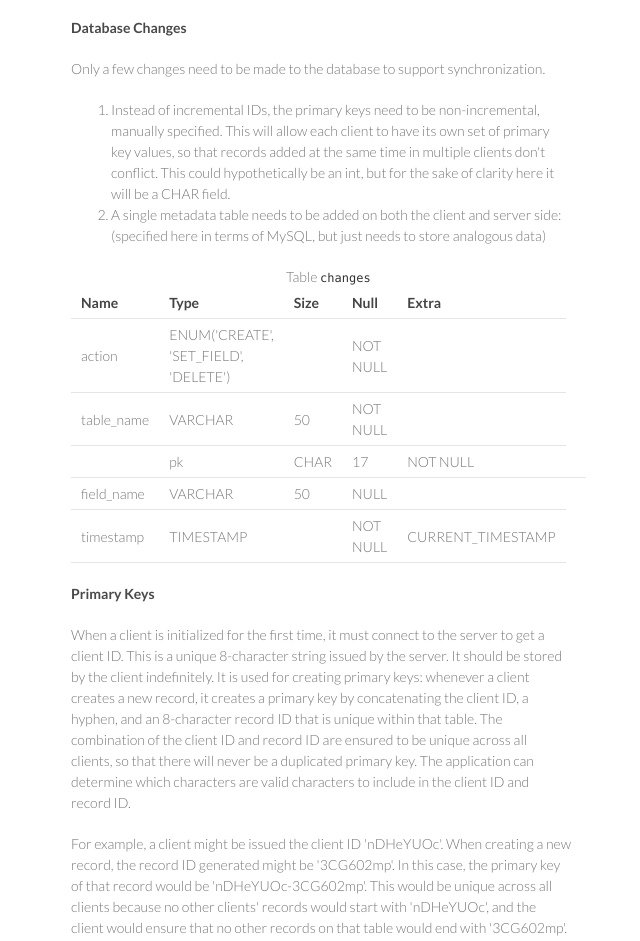
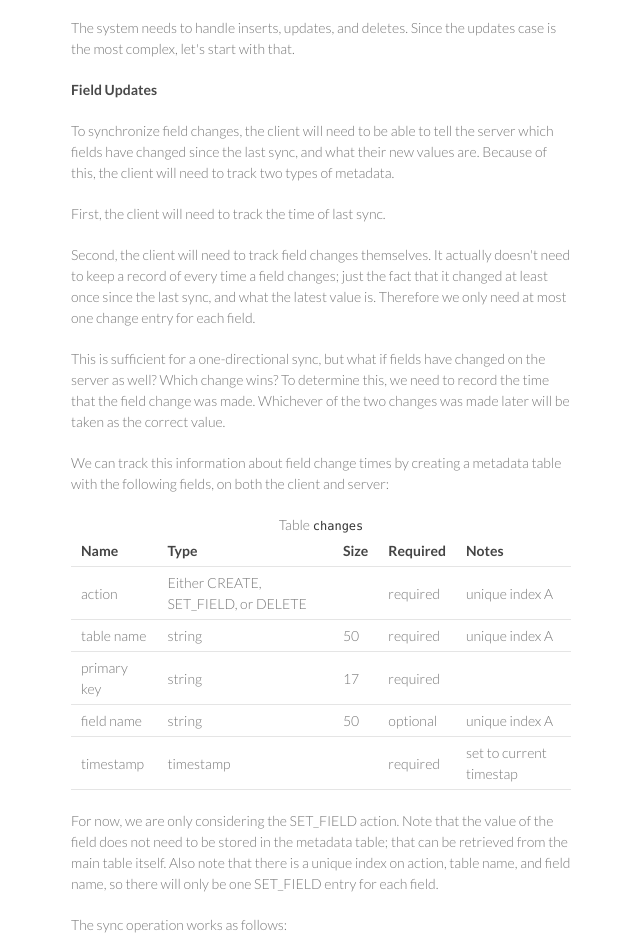
Before and after one commit to needbee/tablesync, a plain HTML site: page index.html in a window 1280 px wide. Shown: the part 868-1809 px from the top of the page, without its empty margins (499-1139 px from the left). Drawn offline with Linux system fonts and the light colour scheme.

Commit message:
rephased design section to be non-sql specific

```diff
--- a/index.html
+++ b/index.html
@@ -53,6 +53,82 @@
 <h3>
 <a name="overview" class="anchor" href="#design"><span class="octicon octicon-link"></span></a>Design</h3>
 
+<p>The system needs to handle inserts, updates, and deletes. Since the updates case is the most complex, let's start with that.</p>
+
+<h4>Field Updates</h4>
+
+<p>To synchronize field changes, the client will need to be able to tell the server which fields have changed since the last sync, and what their new values are. Because of this, the client will need to track two types of metadata.</p>
+
+<p>First, the client will need to track the time of last sync.</p>
+
+<p>Second, the client will need to track field changes themselves. It actually doesn't need to keep a record of every time a field changes; just the fact that it changed at least once since the last sync, and what the latest value is. Therefore we only need at most one change entry for each field.</p>
+
+<p>This is sufficient for a one-directional sync, but what if fields have changed on the server as well? Which change wins? To determine this, we need to record the time that the field change was made. Whichever of the two changes was made later will be taken as the correct value.</p>
+
+<p>We can track this information about field change times by creating a metadata table with the following fields, on both the client and server:</p>
+
+<table>
+  <caption>Table <code>changes</code></caption>
+  <thead>
+    <tr>
+      <th>Name</th>
+      <th>Type</th>
+      <th>Size</th>
+      <th>Required</th>
+      <th>Notes</th>
+    </tr>
+  </thead>
+  <tbody>
+    <tr>
+      <td>action</td>
+      <td>Either CREATE, SET_FIELD, or DELETE</td>
+      <td></td>
+      <td>required</td>
+      <td>unique index A</td>
+    </tr>
+    <tr>
+      <td>table name</td>
+      <td>string</td>
+      <td>50</td>
+      <td>required</td>
+      <td>unique index A</td>
+    </tr>
+    <tr>
+      <td>primary key</td>
+      <td>string</td>
+      <td>17</td>
+      <td>required</td>
+      <td></td>
+    </tr>
+    <tr>
+      <td>field name</td>
+      <td>string</td>
+      <td>50</td>
+      <td>optional</td>
+      <td>unique index A</td>
+    </tr>
+    <tr>
+      <td>timestamp</td>
+      <td>timestamp</td>
+      <td></td>
+      <td>required</td>
+      <td>set to current timestap</td>
+    </tr>
+  </tbody>
+</table>
+
+<p>For now, we are only considering the SET_FIELD action. Note that the value of the field does not need to be stored in the metadata table; that can be retrieved from the main table itself. Also note that there is a unique index on action, table name, and field name, so there will only be one SET_FIELD entry for each field.</p>
+
+<p>The sync operation works as follows:</p>
+
+<ol>
+<li>The client sends a sync request to the server. It sends the time of last sync, as well as all of the field update records, including the time of the change and what the new value is.</li>
+<li>The server compares each field's update time against its own update times for that field. If the client's time is later, the field is updated (and the server's field update time is updated as well).</li>
+<li>The server then finds any fields that have changed since the last sync (except for those changed by that client). These field values are sent back to the client (update time is not needed).</li>
+<li>The client updates any field values sent back from the server.</li>
+<li>The client empties its <code>changes</code> table, since that data is no longer needed.</li>
+</ol>
+
 <h4>Database Changes</h4>
 
 <p>Only a few changes need to be made to the database to support synchronization.</p>
@@ -62,55 +138,9 @@
 <li>A single metadata table needs to be added on both the client and server side: (specified here in terms of MySQL, but just needs to store analogous data)</li>
 </ol>
 
-<table>
-  <caption>Table <code>changes</code></caption>
-  <thead>
-    <tr>
-      <th>Name</th>
-      <th>Type</th>
-      <th>Size</th>
-      <th>Null</th>
-      <th>Extra</th>
-    </tr>
-  </thead>
-  <tbody>
-    <tr>
-      <td>action</td>
-      <td>ENUM('CREATE', 'SET_FIELD', 'DELETE')</td>
-      <td></td>
-      <td>NOT NULL</td>
-      <td></td>
-    </tr>
-    <tr>
-      <td>table_name</td>
-      <td>VARCHAR</td>
-      <td>50</td>
-      <td>NOT NULL</td>
-      <td></td>
-    </tr>
-    <td>
-      <td>pk</td>
-      <td>CHAR</td>
-      <td>17</td>
-      <td>NOT NULL</td>
-      <td></td>
-    </td>
-    <tr>
-      <td>field_name</td>
-      <td>VARCHAR</td>
-      <td>50</td>
-      <td>NULL</td>
-      <td></td>
-    </tr>
-    <tr>
-      <td>timestamp</td>
-      <td>TIMESTAMP</td>
-      <td></td>
-      <td>NOT NULL</td>
-      <td>CURRENT_TIMESTAMP</td>
-    </tr>
-  </tbody>
-</table>
+<h3>
+<a name="overview" class="anchor" href="#design"><span class="octicon octicon-link"></span></a>Reference Implementation</h3>
+
 
 <h4>Primary Keys</h4>
 
```
